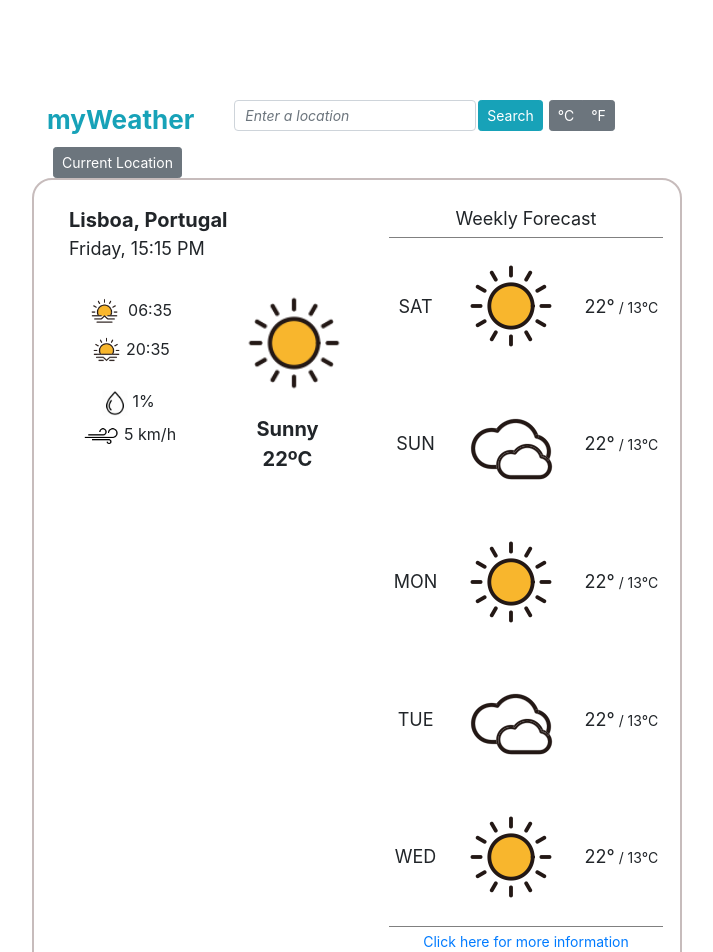
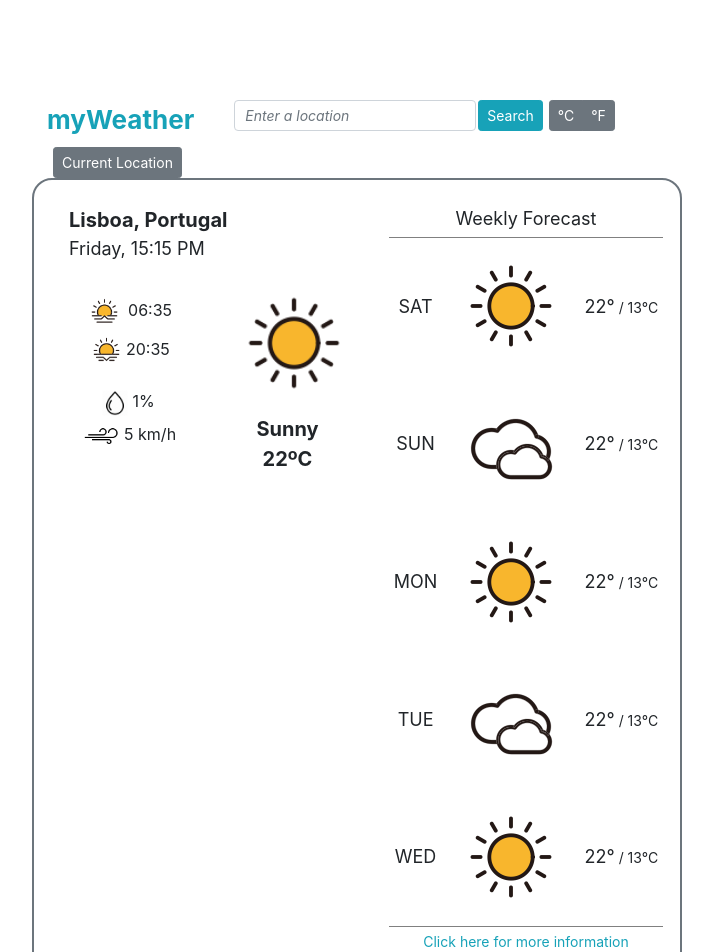
Before and after one commit to MargSousa/weather-app-shecodes, a React (Create React App) app: page / in a window 1280 px wide. Shown: the top 952 px of the page, without its empty margins (283-996 px from the left). Built offline with nearby package versions, Linux system fonts and the light colour scheme.

Commit message:
info link color

```diff
--- a/src/Location.css
+++ b/src/Location.css
@@ -8,7 +8,7 @@
 }
 
 .location-box {
-  border: solid 2px rgb(199, 188, 188);
+  border: solid 2px #6c757d;
   border-radius: 20px;
   margin: 0 auto;
   text-align: center;
--- a/src/WeeklyForecast.css
+++ b/src/WeeklyForecast.css
@@ -22,3 +22,7 @@
 .min-temp {
   font-size: 14px;
 }
+
+.link-info {
+  color: #17a2b8;
+}
--- a/src/WeeklyForecast.js
+++ b/src/WeeklyForecast.js
@@ -38,7 +38,7 @@ export default class WeeklyForecast extends Component {
               <td>22°<span className="min-temp"> / 13°C</span></td>
             </tr>
             <tr className="week-footer">
-              <td colspan="3"><a href="https://www.weatherbug.com/weather-forecast/now/lisboa-lisboa-po?center=51.89,-8.49,7" target="_blank">Click here for more information</a></td>
+              <td colspan="3"><a href="https://www.weatherbug.com/weather-forecast/now/lisboa-lisboa-po?center=51.89,-8.49,7" target="_blank" className="link-info">Click here for more information</a></td>
             </tr>
           </tbody>
         </table>
```
